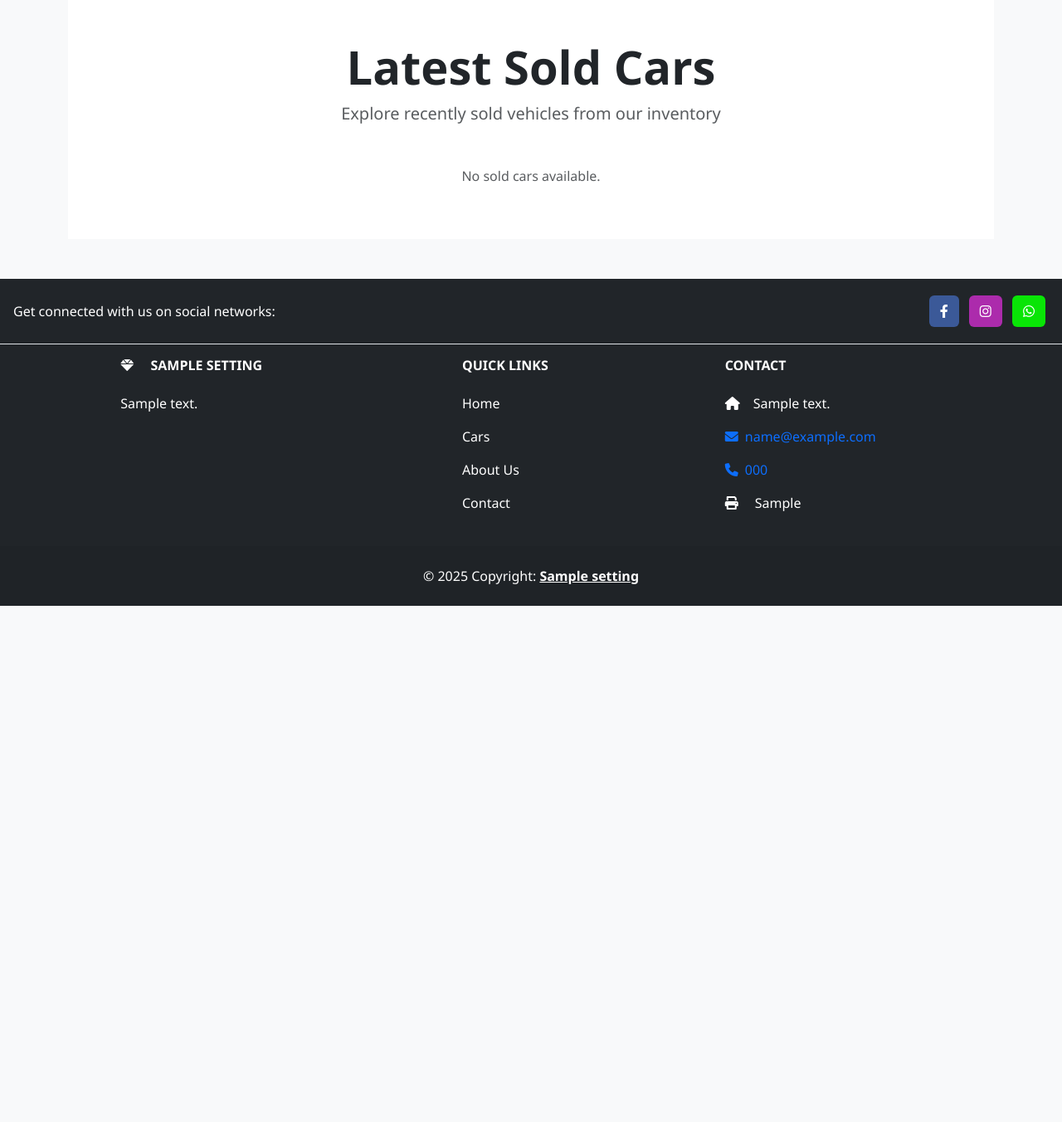
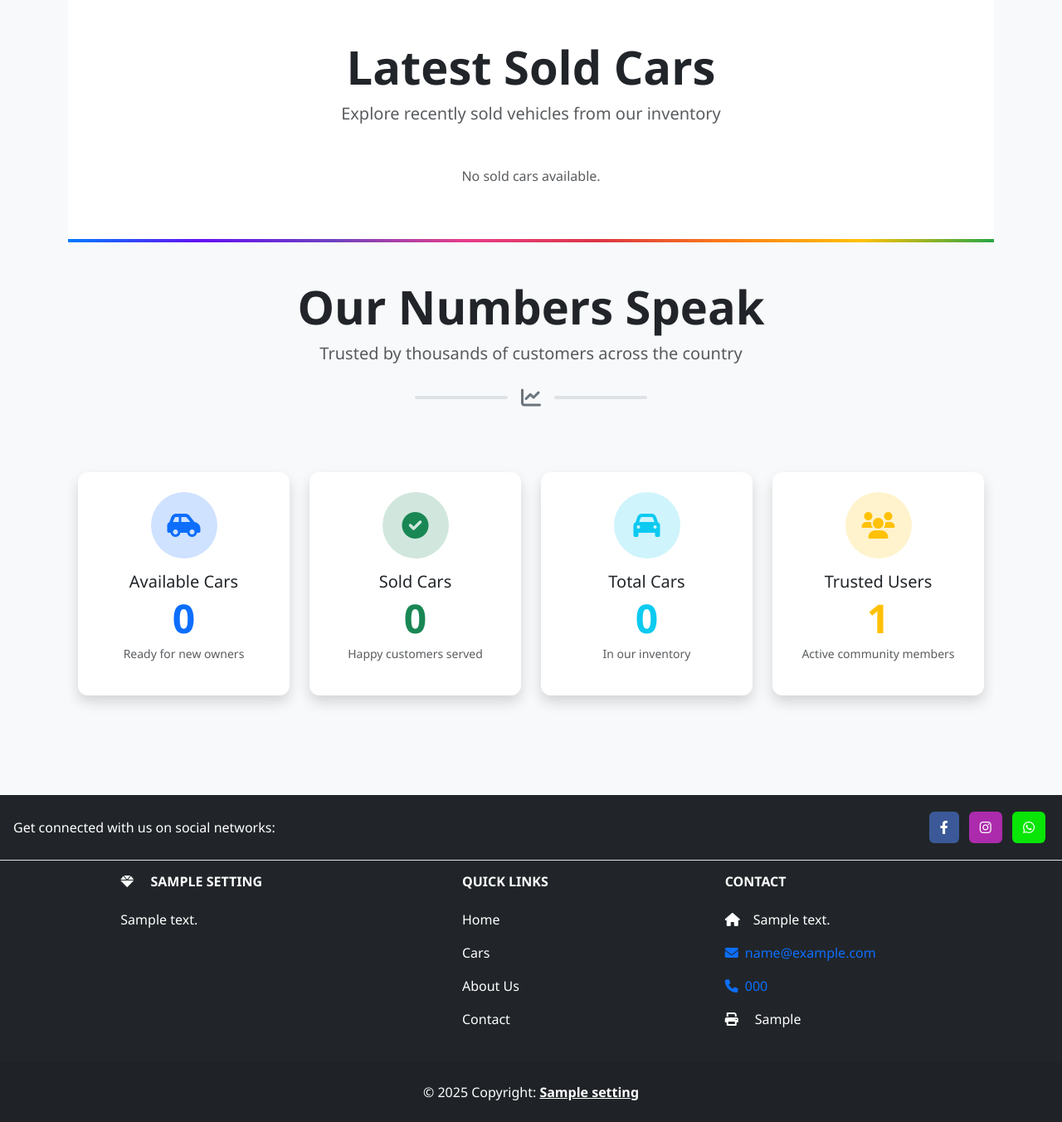
Before and after one commit to fadel-hasan/Car-Dealership, a Django app: page / in a window 1280 px wide. Shown: the part 1493-2845 px from the top of the page at 83% size. Before the commit the page ends 2223 px from the top, so only its background shows below. Run offline with Django 5.2, Linux system fonts and the light colour scheme; tables that the repository leaves empty hold one stand-in row (values such as "Sample post"); grey boxes marked "Sample" are stand-in pictures; data that the repository does not hold is empty.

Commit message:
add statistics section to home page

```diff
--- a/carDealer/templates/carDealer/home.html
+++ b/carDealer/templates/carDealer/home.html
@@ -191,6 +191,73 @@
     </div>
 </section>
 
+<!-- Statistics Section with Improved Design -->
+<section class="statistics-section py-5 bg-light">
+    <div class="container">
+        <div class="row">
+            <div class="col-12 text-center mb-5">
+                <h2 class="display-4 fw-bold">Our Numbers Speak</h2>
+                <p class="lead text-muted">Trusted by thousands of customers across the country</p>
+                <div class="divider-custom">
+                    <div class="divider-custom-line"></div>
+                    <div class="divider-custom-icon"><i class="fas fa-chart-line"></i></div>
+                    <div class="divider-custom-line"></div>
+                </div>
+            </div>
+        </div>
+        <div class="row text-center">
+            <div class="col-md-3 mb-4">
+                <div class="stat-card h-100 shadow rounded-4 p-4 border-0 bg-white">
+                    <div class="stat-icon mb-3">
+                        <span class="icon-circle bg-primary-subtle">
+                            <i class="fas fa-car-side fa-2x text-primary"></i>
+                        </span>
+                    </div>
+                    <h3 class="stat-title h5 mb-2">Available Cars</h3>
+                    <div class="stat-value display-5 fw-bold text-primary mb-2">{{ site_stats.available_cars }}</div>
+                    <p class="stat-desc text-muted small">Ready for new owners</p>
+                </div>
+            </div>
+            <div class="col-md-3 mb-4">
+                <div class="stat-card h-100 shadow rounded-4 p-4 border-0 bg-white">
+                    <div class="stat-icon mb-3">
+                        <span class="icon-circle bg-success-subtle">
+                            <i class="fas fa-check-circle fa-2x text-success"></i>
+                        </span>
+                    </div>
+                    <h3 class="stat-title h5 mb-2">Sold Cars</h3>
+                    <div class="stat-value display-5 fw-bold text-success mb-2">{{ site_stats.sold_cars }}</div>
+                    <p class="stat-desc text-muted small">Happy customers served</p>
+                </div>
+            </div>
+            <div class="col-md-3 mb-4">
+                <div class="stat-card h-100 shadow rounded-4 p-4 border-0 bg-white">
+                    <div class="stat-icon mb-3">
+                        <span class="icon-circle bg-info-subtle">
+                            <i class="fas fa-car fa-2x text-info"></i>
+                        </span>
+                    </div>
+                    <h3 class="stat-title h5 mb-2">Total Cars</h3>
+                    <div class="stat-value display-5 fw-bold text-info mb-2">{{ site_stats.total_cars }}</div>
+                    <p class="stat-desc text-muted small">In our inventory</p>
+                </div>
+            </div>
+            <div class="col-md-3 mb-4">
+                <div class="stat-card h-100 shadow rounded-4 p-4 border-0 bg-white">
+                    <div class="stat-icon mb-3">
+                        <span class="icon-circle bg-warning-subtle">
+                            <i class="fas fa-users fa-2x text-warning"></i>
+                        </span>
+                    </div>
+                    <h3 class="stat-title h5 mb-2">Trusted Users</h3>
+                    <div class="stat-value display-5 fw-bold text-warning mb-2">{{ site_stats.total_users }}</div>
+                    <p class="stat-desc text-muted small">Active community members</p>
+                </div>
+            </div>
+        </div>
+    </div>
+</section>
+
 <!-- Include Animate.css for animations -->
 <link rel="stylesheet" href="https://cdnjs.cloudflare.com/ajax/libs/animate.css/4.1.1/animate.min.css" />
 {% endblock %}
--- a/carDealer/views.py
+++ b/carDealer/views.py
@@ -42,6 +42,15 @@ def home(request):
     latest_cars_sold = Car.objects.filter(sold=True).order_by('-created_at')[:6]
     settings = Setting.objects.first()
 
+    from django.contrib.auth.models import User
+
+    site_stats = {
+        'total_cars': Car.objects.count(),
+        'available_cars': Car.objects.filter(sold=False).count(),
+        'sold_cars': Car.objects.filter(sold=True).count(),
+        'total_users': User.objects.count(),
+    }
+
     context = {
         'top_ads': top_ads,
         'bottom_ads': bottom_ads,
@@ -49,6 +58,7 @@ def home(request):
         'latest_cars': latest_cars,
         'latest_cars_sold': latest_cars_sold,
         'settings': settings,
+        'site_stats': site_stats,
     }
     return render(request, 'carDealer/home.html', context)
 
--- a/static/css/style.css
+++ b/static/css/style.css
@@ -514,3 +514,76 @@ main {
     .car-card {
         overflow: hidden; /* Prevent ribbon overflow */
     }
+
+
+    .statistics-section {
+        background-color: #f8f9fa;
+        position: relative;
+        overflow: hidden;
+    }
+
+    .statistics-section::before {
+        content: '';
+        position: absolute;
+        top: 0;
+        left: 0;
+        right: 0;
+        height: 4px;
+        background: linear-gradient(90deg, #007bff, #6610f2, #6f42c1, #e83e8c, #dc3545, #fd7e14, #ffc107, #28a745);
+    }
+
+    .divider-custom {
+        margin: 1.25rem 0 1.5rem;
+        width: 100%;
+        display: flex;
+        justify-content: center;
+        align-items: center;
+    }
+
+    .divider-custom-line {
+        width: 100%;
+        max-width: 7rem;
+        height: 0.25rem;
+        background-color: #dee2e6;
+        border-radius: 1rem;
+        border-color: #dee2e6;
+    }
+
+    .divider-custom-icon {
+        color: #6c757d;
+        font-size: 1.5rem;
+        margin: 0 1rem;
+    }
+
+    .stat-card {
+        transition: all 0.3s ease;
+        border-radius: 15px;
+    }
+
+    .stat-card:hover {
+        transform: translateY(-10px);
+        box-shadow: 0 1rem 3rem rgba(0,0,0,.175)!important;
+    }
+
+    .icon-circle {
+        display: inline-flex;
+        align-items: center;
+        justify-content: center;
+        width: 80px;
+        height: 80px;
+        border-radius: 50%;
+    }
+
+    .bg-primary-subtle { background-color: rgba(13, 110, 253, 0.1); }
+    .bg-success-subtle { background-color: rgba(25, 135, 84, 0.1); }
+    .bg-info-subtle { background-color: rgba(13, 202, 240, 0.1); }
+    .bg-warning-subtle { background-color: rgba(255, 193, 7, 0.1); }
+
+    .stat-value {
+        font-weight: 700;
+        line-height: 1;
+    }
+
+    .rounded-4 {
+        border-radius: 0.75rem!important;
+    }
```
Also changed, not shown: carDealer/templates/admin/statistics.html (+8 -8 lines).
